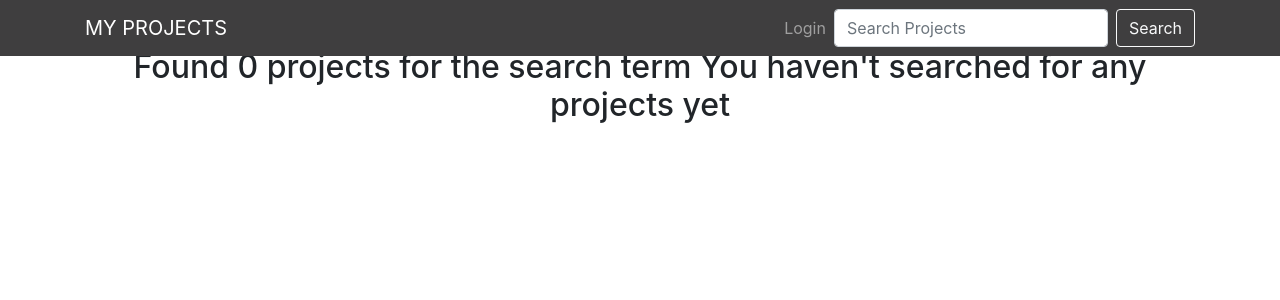
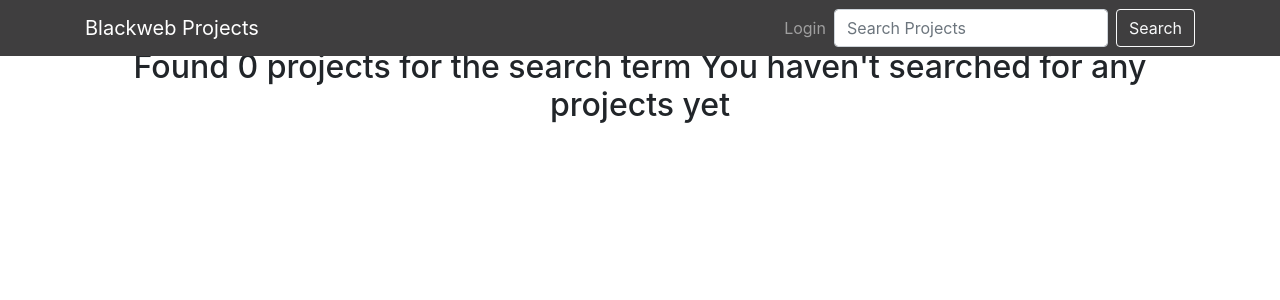
Before and after one commit to JAREDKEVIN/Awwards-Web-App, a Django app: page /search/ in a window 1280 px wide. Shown: the top 300 px of the page. Run offline with Django 3.2, Linux system fonts and the light colour scheme; some libraries are stand-ins or nearby versions.

Commit message:
ft:change navigation bar

```diff
--- a/awards/templates/navbar.html
+++ b/awards/templates/navbar.html
@@ -1,6 +1,6 @@
 <nav class="navbar navbar-expand-lg navbar-dark  fixed-top" style="background-color: rgb(63, 62, 63);">
     <div class="container">
-        <a class="navbar-brand" href="{% url 'home' %}">MY PROJECTS</a>
+        <a class="navbar-brand" href="{% url 'home' %}">Blackweb Projects</a>
         <div class="collapse navbar-collapse text-dark" id="navbarSupportedContent">
             <ul class="navbar-nav ml-auto">
                 {% if user.is_authenticated %}
--- a/awards/templates/welcome.html
+++ b/awards/templates/welcome.html
@@ -1 +1 @@
-<h1> Welcome to the Awward,By Manu</h1>
+<h1> Welcome to the Awwards,By Kipkemoi</h1>
--- a/requirements.txt
+++ b/requirements.txt
@@ -11,6 +11,8 @@
 django-restframework==0.0.1
 djangorestframework==3.13.1
 filelock==3.7.1
+gunicorn==20.1.0
+Pillow==9.1.1
 platformdirs==2.5.2
 psycopg2-binary==2.9.3
 pytz==2022.1
```
Also changed, not shown: 1 other file.
